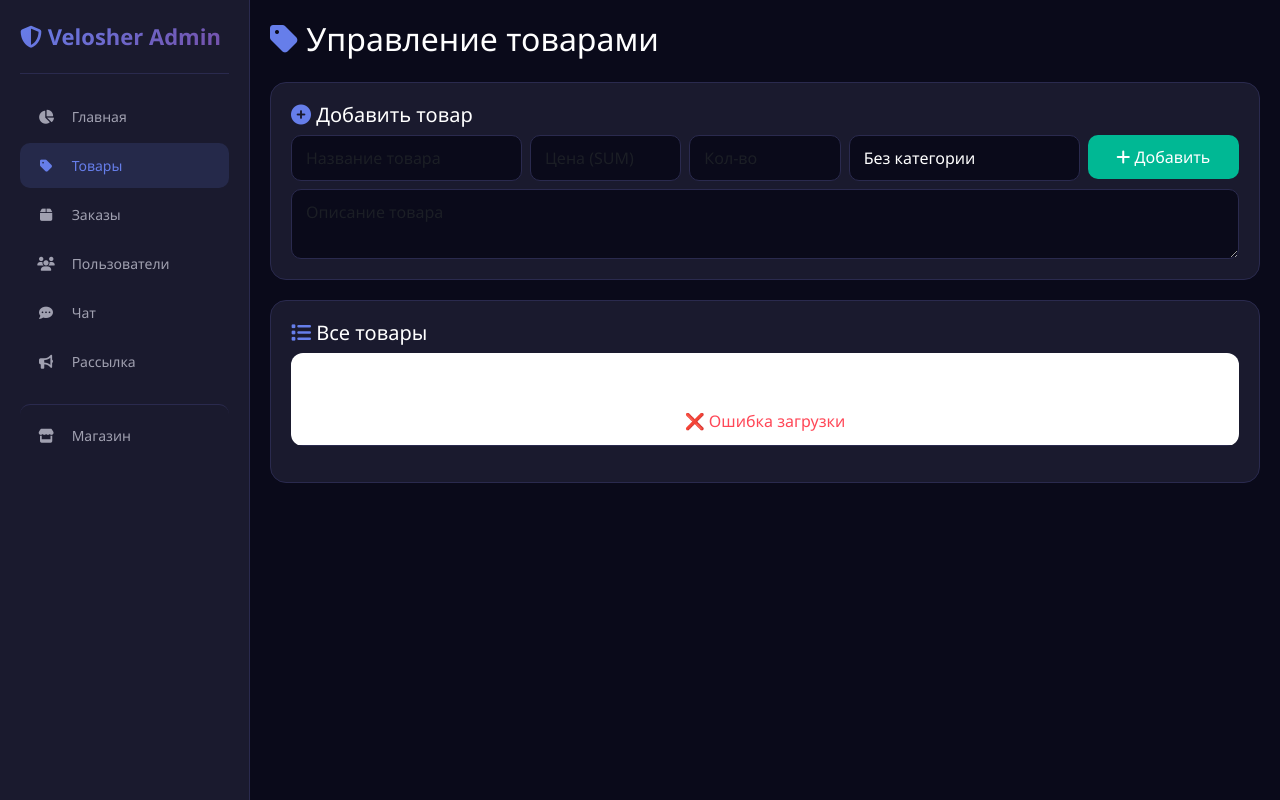
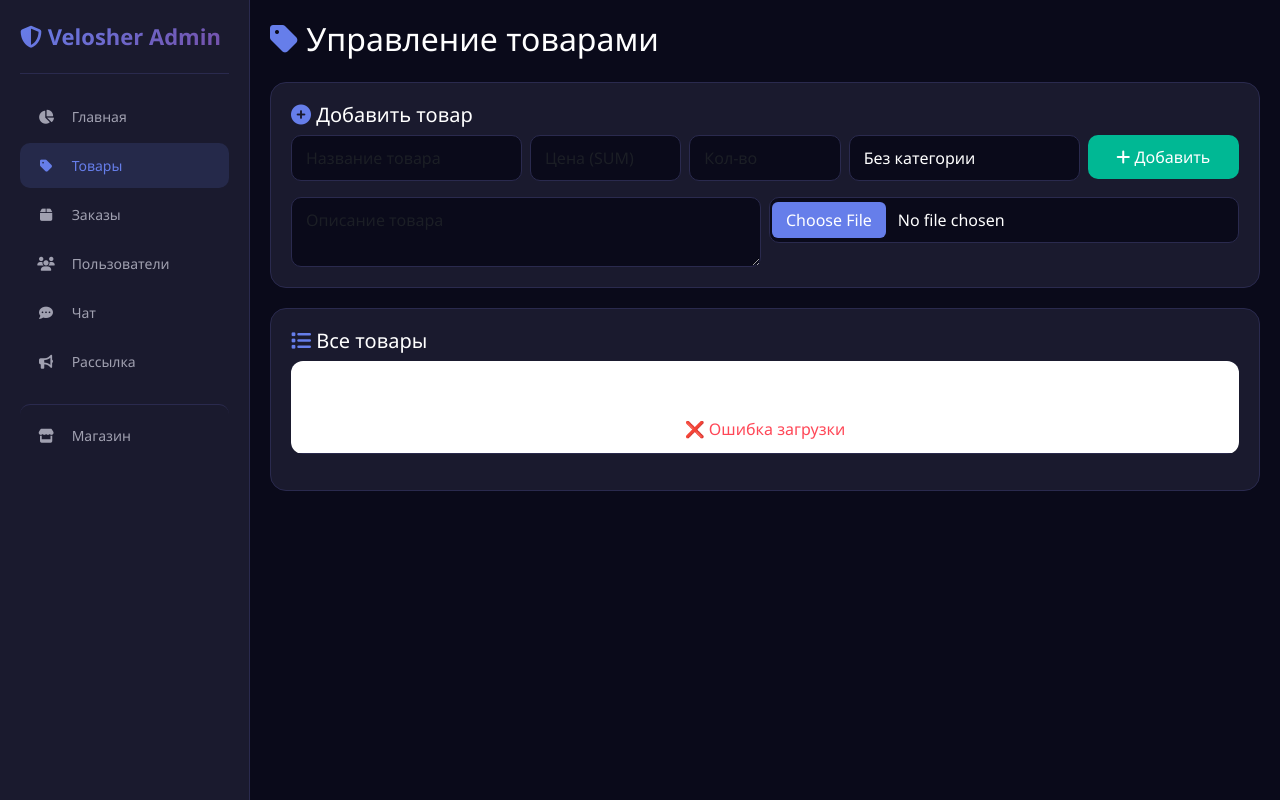
Before and after one commit to Mirzarasulov/velosher, a Flask app: template templates/admin/products.html in a window 1280 px wide. Run offline with Flask 3, Linux system fonts and the light colour scheme; the template is opened without the code that fills it, so the values that code supplies are empty; data comes from the database, SQL or seed files in the repository.

Commit message:
Update products.html

```diff
--- a/templates/admin/products.html
+++ b/templates/admin/products.html
@@ -69,6 +69,14 @@
             background: var(--bg);
             color: var(--text);
         }
+        .form-control::file-selector-button {
+            background: var(--primary);
+            color: white;
+            border: none;
+            padding: 6px 14px;
+            border-radius: 6px;
+            cursor: pointer;
+        }
         .btn-primary { background: var(--primary); border: none; color: white; padding: 10px 20px; border-radius: 10px; cursor: pointer; }
         .btn-primary:hover { background: #5a67d8; }
         .btn-success { background: var(--success); border: none; color: white; padding: 10px 20px; border-radius: 10px; cursor: pointer; }
@@ -94,7 +102,7 @@
         }
         .table-dark-custom thead { background: rgba(102,126,234,0.15); }
         .table-dark-custom th { color: var(--text); padding: 12px 16px; border: none; font-size: 13px; }
-        .table-dark-custom td { color: var(--text-muted); padding: 12px 16px; border-color: var(--border); }
+        .table-dark-custom td { color: var(--text-muted); padding: 12px 16px; border-color: var(--border); vertical-align: middle; }
 
         .badge-category {
             background: rgba(102,126,234,0.2);
@@ -102,6 +110,14 @@
             padding: 4px 12px;
             border-radius: 20px;
             font-size: 12px;
+        }
+        .product-thumb {
+            width: 50px;
+            height: 50px;
+            object-fit: cover;
+            border-radius: 8px;
+            background: var(--bg);
+            border: 1px solid var(--border);
         }
         .toast {
             position: fixed;
@@ -121,6 +137,19 @@
         @keyframes slideUp {
             from { opacity: 0; transform: translateX(-50%) translateY(30px); }
             to { opacity: 1; transform: translateX(-50%) translateY(0); }
+        }
+        .image-preview {
+            display: flex;
+            flex-wrap: wrap;
+            gap: 10px;
+            margin-top: 10px;
+        }
+        .image-preview img {
+            width: 80px;
+            height: 80px;
+            object-fit: cover;
+            border-radius: 8px;
+            border: 1px solid var(--border);
         }
         @media (max-width: 768px) {
             .sidebar { width: 100%; position: relative; padding: 15px; }
@@ -151,12 +180,13 @@
         <!-- Add Product -->
         <div class="glass">
             <h5><i class="fas fa-plus-circle" style="color:var(--primary);"></i> Добавить товар</h5>
+            <form id="addProductForm" enctype="multipart/form-data">
                 <div class="row g-2">
                     <div class="col-md-3">
-                    <input type="text" class="form-control" id="productName" placeholder="Название товара">
+                        <input type="text" class="form-control" id="productName" placeholder="Название товара" required>
                     </div>
                     <div class="col-md-2">
-                    <input type="number" class="form-control" id="productPrice" placeholder="Цена (SUM)">
+                        <input type="number" class="form-control" id="productPrice" placeholder="Цена (SUM)" required>
                     </div>
                     <div class="col-md-2">
                         <input type="number" class="form-control" id="productStock" placeholder="Кол-во">
@@ -173,12 +203,19 @@
                         </select>
                     </div>
                     <div class="col-md-2">
-                    <button class="btn-success w-100" onclick="addProduct()"><i class="fas fa-plus"></i> Добавить</button>
+                        <button type="submit" class="btn-success w-100"><i class="fas fa-plus"></i> Добавить</button>
                     </div>
                 </div>
-            <div class="mt-2">
+                <div class="row g-2 mt-2">
+                    <div class="col-md-6">
                         <textarea class="form-control" id="productDescription" placeholder="Описание товара" rows="2"></textarea>
                     </div>
+                    <div class="col-md-6">
+                        <input type="file" class="form-control" id="productImage" accept="image/*">
+                        <div class="image-preview" id="imagePreview"></div>
+                    </div>
+                </div>
+            </form>
         </div>
 
         <!-- Products List -->
@@ -188,6 +225,7 @@
                 <table class="table-dark-custom table">
                     <thead>
                         <tr>
+                            <th>Фото</th>
                             <th>ID</th>
                             <th>Название</th>
                             <th>Категория</th>
@@ -197,7 +235,7 @@
                         </tr>
                     </thead>
                     <tbody id="productsList">
-                        <tr><td colspan="6" style="text-align:center;">Загрузка...</td></tr>
+                        <tr><td colspan="7" style="text-align:center;">Загрузка...</td></tr>
                     </tbody>
                 </table>
             </div>
@@ -219,13 +257,29 @@
 
         function formatPrice(p) { return new Intl.NumberFormat('uz-UZ').format(p); }
 
+        // Preview image
+        document.getElementById('productImage').addEventListener('change', function(e) {
+            const preview = document.getElementById('imagePreview');
+            preview.innerHTML = '';
+            if (this.files && this.files[0]) {
+                const reader = new FileReader();
+                reader.onload = function(ev) {
+                    const img = document.createElement('img');
+                    img.src = ev.target.result;
+                    preview.appendChild(img);
+                }
+                reader.readAsDataURL(this.files[0]);
+            }
+        });
+
+        // Load products
         async function loadProducts() {
             try {
                 const res = await fetch(`${API_URL}/api/products`);
                 const data = await res.json();
                 const tbody = document.getElementById('productsList');
                 if (!data || data.length === 0) {
-                    tbody.innerHTML = '<tr><td colspan="6" style="text-align:center;">Нет товаров</td></tr>';
+                    tbody.innerHTML = '<tr><td colspan="7" style="text-align:center;">Нет товаров</td></tr>';
                     return;
                 }
                 const categoryMap = {
@@ -234,6 +288,10 @@
                 };
                 tbody.innerHTML = data.map(p => `
                     <tr>
+                        <td>
+                            ${p.image_url ? `<img src="${p.image_url}" class="product-thumb" alt="фото">` :
+                            `<div class="product-thumb" style="display:flex;align-items:center;justify-content:center;color:var(--text-muted);font-size:20px;">📷</div>`}
+                        </td>
                         <td>${p.id}</td>
                         <td>${p.name}</td>
                         <td><span class="badge-category">${categoryMap[p.category_id] || 'Без категории'}</span></td>
@@ -246,27 +304,38 @@
                 `).join('');
             } catch (e) {
                 console.error('Load products error:', e);
-                document.getElementById('productsList').innerHTML = '<tr><td colspan="6" style="text-align:center;color:var(--danger);">❌ Ошибка загрузки</td></tr>';
+                document.getElementById('productsList').innerHTML = '<tr><td colspan="7" style="text-align:center;color:var(--danger);">❌ Ошибка загрузки</td></tr>';
             }
         }
 
-        async function addProduct() {
+        // Add product with image
+        document.getElementById('addProductForm').addEventListener('submit', async function(e) {
+            e.preventDefault();
+
             const name = document.getElementById('productName').value.trim();
             const price = parseFloat(document.getElementById('productPrice').value);
             const stock = parseInt(document.getElementById('productStock').value) || 0;
             const category_id = document.getElementById('productCategory').value;
             const description = document.getElementById('productDescription').value.trim();
+            const imageFile = document.getElementById('productImage').files[0];
 
             if (!name || !price) {
                 showToast('❌ Введите название и цену');
                 return;
             }
 
+            const formData = new FormData();
+            formData.append('name', name);
+            formData.append('price', price);
+            formData.append('stock', stock);
+            if (category_id) formData.append('category_id', category_id);
+            if (description) formData.append('description', description);
+            if (imageFile) formData.append('image', imageFile);
+
             try {
                 const res = await fetch(`${API_URL}/api/product/add`, {
                     method: 'POST',
-                    headers: { 'Content-Type': 'application/json' },
-                    body: JSON.stringify({ name, price, stock, category_id: category_id || null, description })
+                    body: formData
                 });
                 const data = await res.json();
                 if (data.success) {
@@ -274,6 +343,8 @@
                     document.getElementById('productPrice').value = '';
                     document.getElementById('productStock').value = '';
                     document.getElementById('productDescription').value = '';
+                    document.getElementById('productImage').value = '';
+                    document.getElementById('imagePreview').innerHTML = '';
                     showToast('✅ Товар добавлен!');
                     loadProducts();
                 } else {
@@ -282,8 +353,9 @@
             } catch (e) {
                 showToast('❌ Ошибка: ' + e.message);
             }
-        }
+        });
 
+        // Delete product
         async function deleteProduct(id) {
             if (!confirm('Удалить товар?')) return;
             try {
```
Lines whose indentation alone changed are shown as unchanged.
